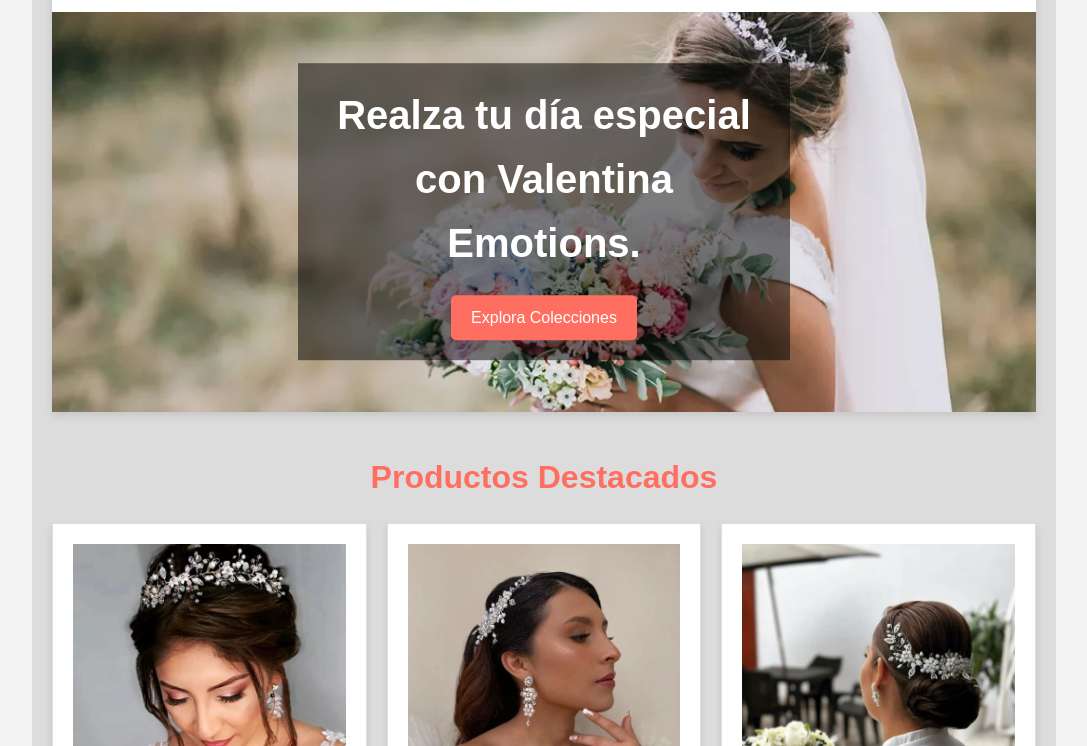
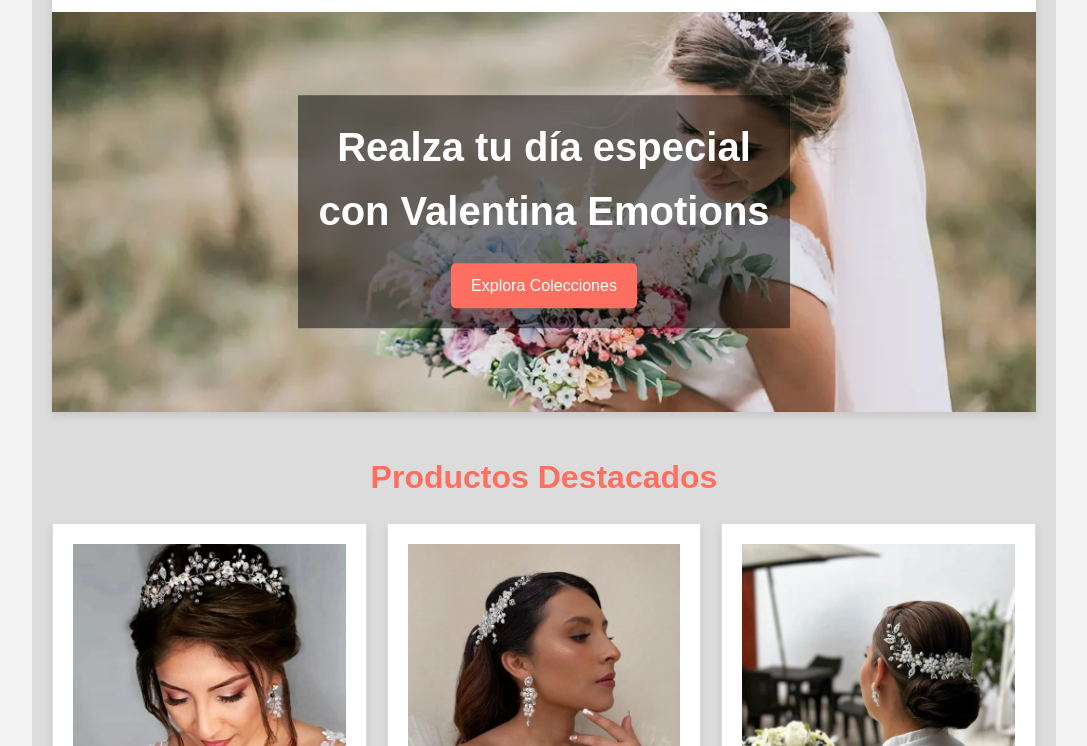
Before and after one commit to CBHinostroza/valentinaemotions, a plain HTML site: page index.html in a window 1280 px wide. Shown: the part 54-800 px from the top of the page, without its empty margins (96-1183 px from the left). Drawn offline with Linux system fonts and the light colour scheme.

Commit message:
Update index

```diff
--- a/index.html
+++ b/index.html
@@ -356,7 +356,7 @@
         <div class="header-banner">
           <img src="images/Banner2.webp" alt="Banner principal" />
           <div class="header-banner-content">
-            <h1>Realza tu día especial con Valentina Emotions.</h1>
+            <h1>Realza tu día especial con Valentina Emotions</h1>
             <a href="colecciones.html">Explora Colecciones</a>
           </div>
         </div>
```
